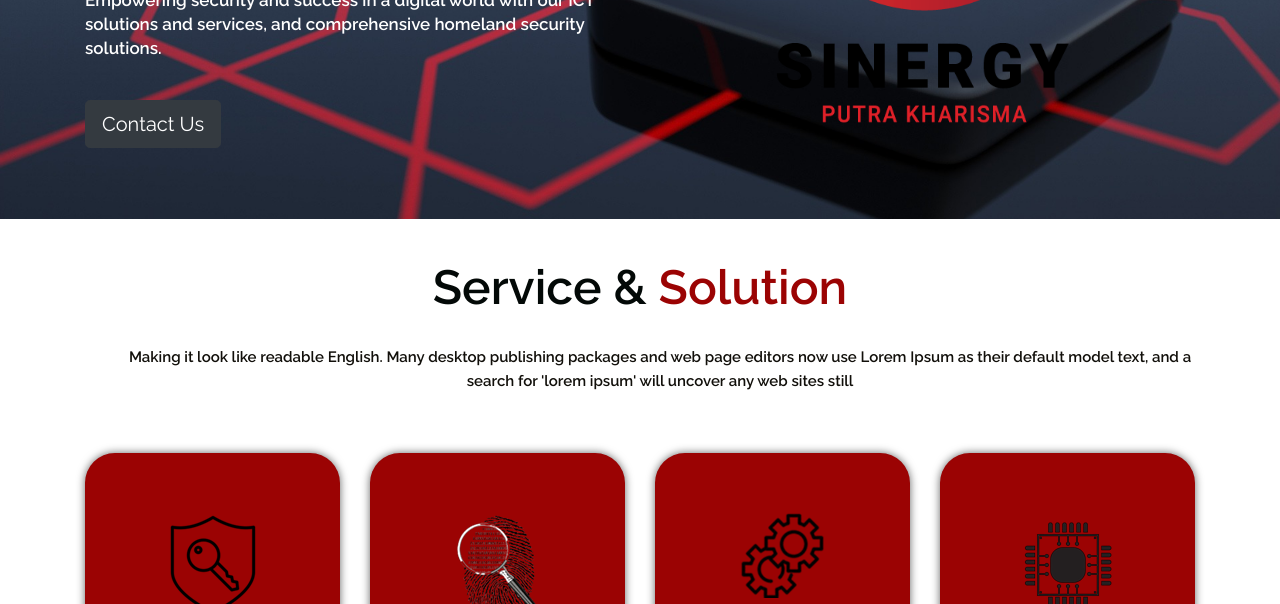
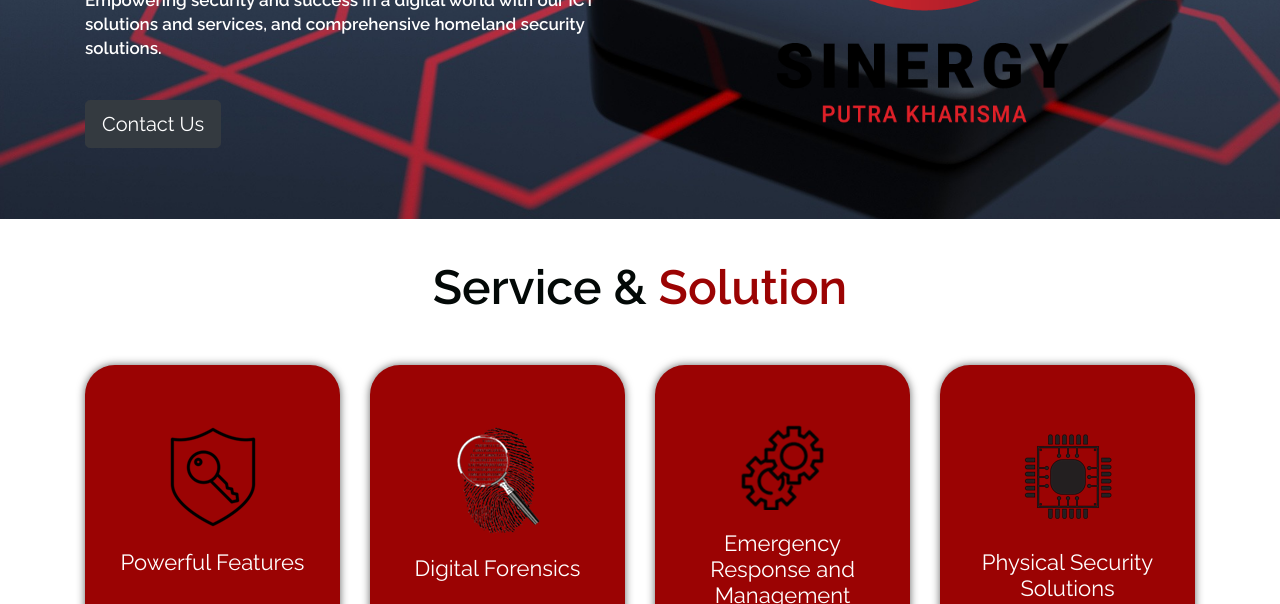
Before and after one commit to Ilhamfardiansyah/CVspk, a plain HTML site: page index.html in a window 1280 px wide. Shown: the part 496-1100 px from the top of the page. Drawn offline with nearby package versions, Linux system fonts and the light colour scheme.

Commit message:
update tulisan typo

```diff
--- a/index.html
+++ b/index.html
@@ -92,7 +92,6 @@
 			<div class="container">
 				<div class="col-sm-12">
 					<h1 class="choose_text">Service &  <span class="color">Solution</span></h1>
-    			<p class="lorem_text">Making it look like readable English. Many desktop publishing packages and web page editors now use Lorem Ipsum as their default model text, and a search for 'lorem ipsum' will uncover any web sites still</p>
 				</div>
 			</div>
 		</div>
```
Lines whose indentation alone changed are shown as unchanged.
